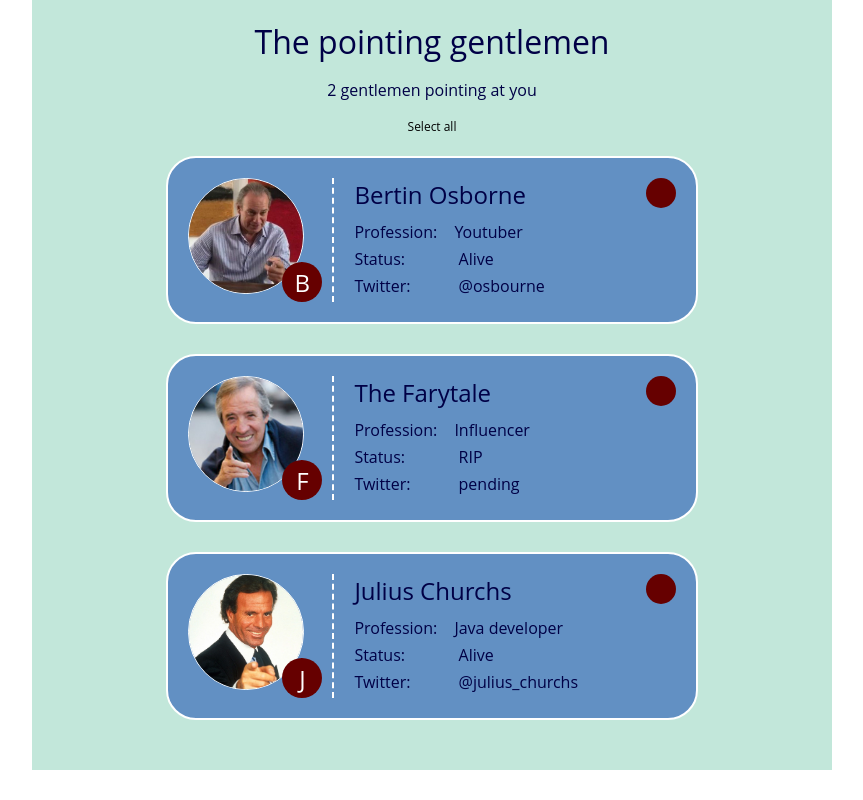
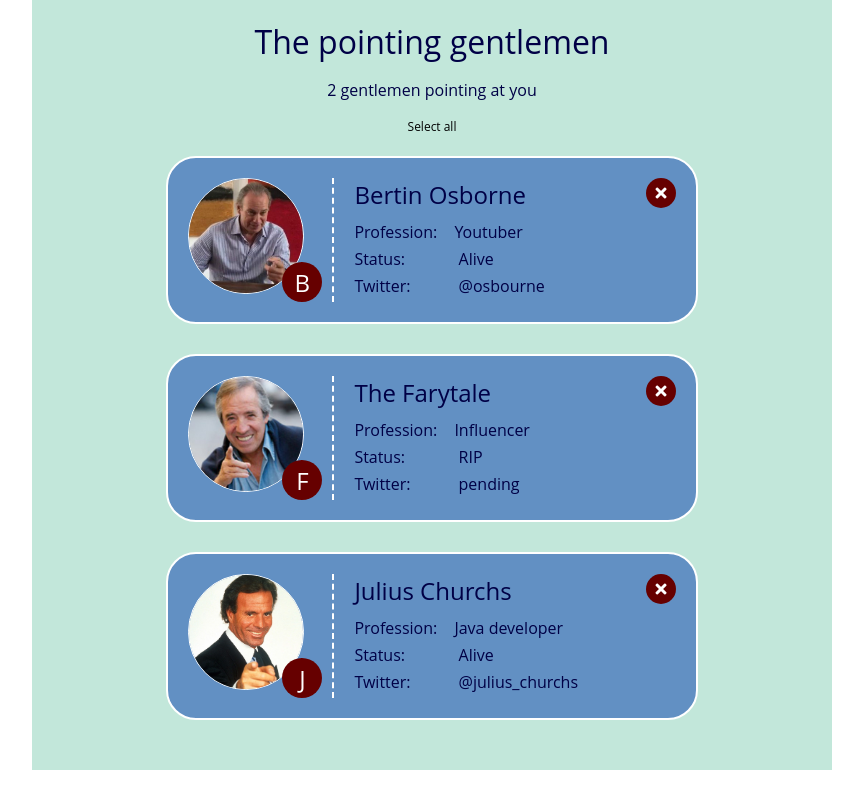
Before and after one commit to Learning-X/202201-W4CH1-luc-stpierre, a React (Create React App) app: page / in a window 1280 px wide. Shown: the whole page, without its empty margins (208-1071 px from the left). Built offline with nearby package versions, Linux system fonts and the light colour scheme.

Commit message:
destructured action toggleGentlement function

```diff
--- a/public/index.html
+++ b/public/index.html
@@ -15,6 +15,13 @@
       user's mobile device or desktop. See https://developers.google.com/web/fundamentals/web-app-manifest/
     -->
     <link rel="manifest" href="%PUBLIC_URL%/manifest.json" />
+    <link
+      rel="stylesheet"
+      href="https://cdnjs.cloudflare.com/ajax/libs/font-awesome/5.15.0/css/all.min.css"
+      integrity="sha512-BnbUDfEUfV0Slx6TunuB042k9tuKe3xrD6q4mg5Ed72LTgzDIcLPxg6yI2gcMFRyomt+yJJxE+zJwNmxki6/RA=="
+      crossorigin="anonymous"
+      referrerpolicy="no-referrer"
+    />
     <!--
       Notice the use of %PUBLIC_URL% in the tags above.
       It will be replaced with the URL of the `public` folder during the build.
--- a/src/App.js
+++ b/src/App.js
@@ -48,7 +48,7 @@
               <Gentleman
                 key={gentleman.id}
                 gentleman={gentleman}
-                action={toggleGentlemen}
+                action={() => toggleGentlemen(gentleman.id)}
               />
             );
           })}
--- a/src/components/Gentleman/Gentleman.js
+++ b/src/components/Gentleman/Gentleman.js
@@ -1,4 +1,4 @@
-const Gentleman = ({ gentleman }) => {
+const Gentleman = ({ gentleman, action }) => {
   const getInitial = (name) => {
     const splitName = name.split(" ");
     return splitName[0].length <= 3
@@ -9,7 +9,7 @@
   const initialLetter = getInitial(gentleman.name);
 
   return (
-    <li className="gentleman">
+    <li className="gentleman" onClick={action}>
       <div className="gentleman__avatar-container">
         <img
           className="gentleman__avatar"
```
